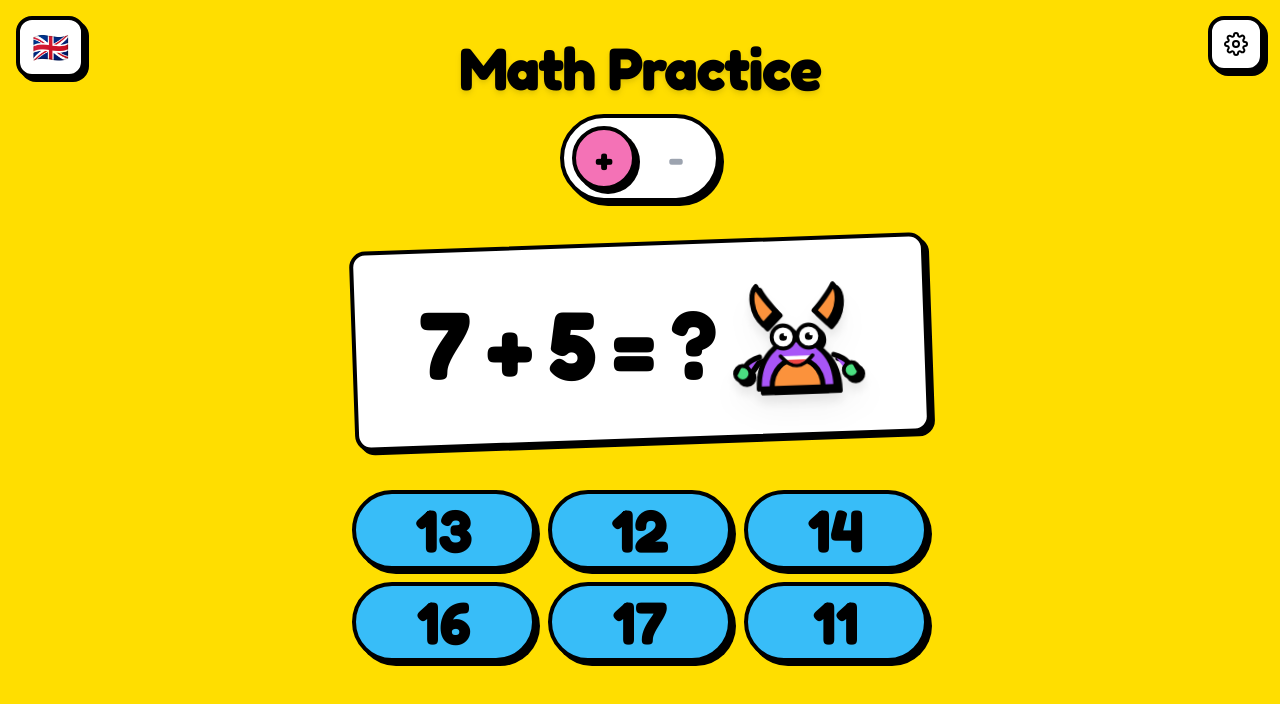
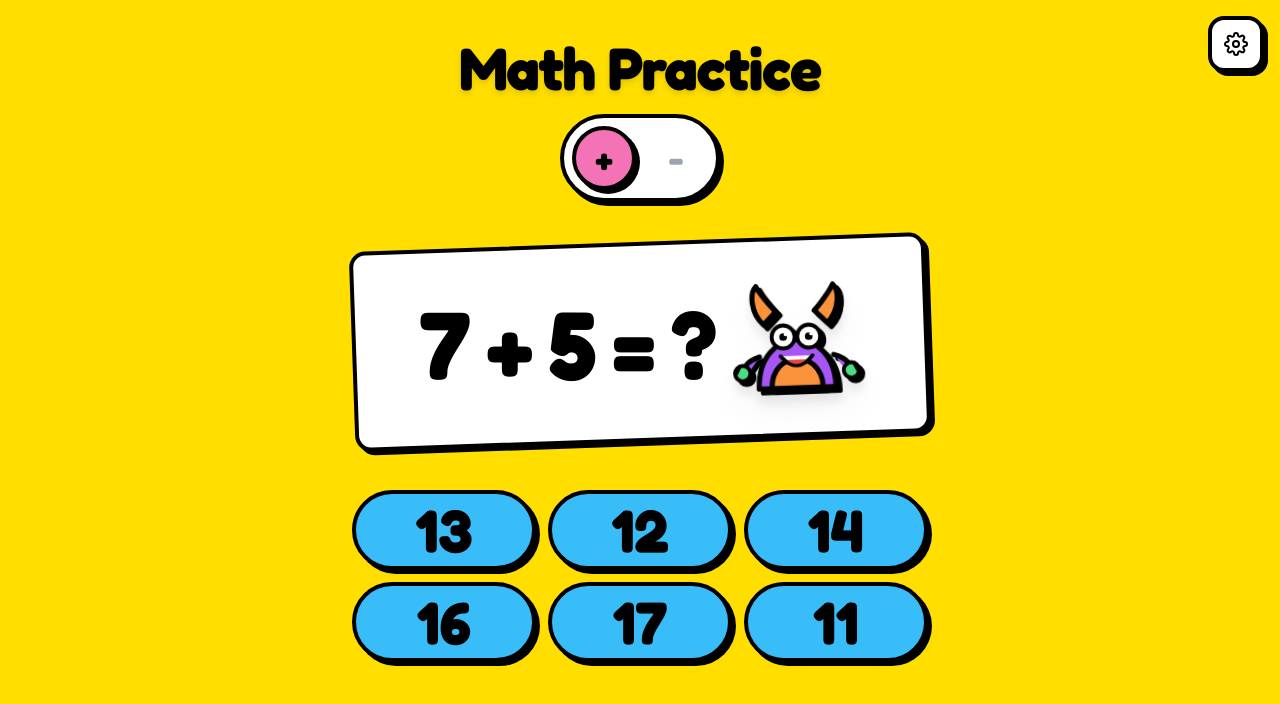
Before and after one commit to oerd/mate123, a Next.js app: page / in a window 1280 px wide. Shown: the top 704 px of the page. Built offline with nearby package versions, Linux system fonts and the light colour scheme.

Commit message:
feat: add browser language detection to LanguageProvider
- Removed deprecated LanguageSelector component and related logic
- Simplified language state management in Home component
- Updated Mascot.tsx comment for clarity

```diff
--- a/app/LanguageContext.tsx
+++ b/app/LanguageContext.tsx
@@ -15,8 +15,17 @@ const LanguageContext = createContext<LanguageContextType | undefined>(undefined
 export function LanguageProvider({ children }: Readonly<{ children: ReactNode }>) {
   const [language, setLanguageState] = useState<Language>(() => {
     if (typeof window === 'undefined') return 'en';
+
+    // If user has explicitly chosen a language, use that
     const saved = localStorage.getItem('math-practice:language') as Language | null;
-    return saved && VALID_LANGUAGES.includes(saved) ? saved : 'en';
+    if (saved && VALID_LANGUAGES.includes(saved)) return saved;
+
+    // Otherwise, detect from browser's accepted languages
+    for (const browserLang of navigator.languages ?? []) {
+      const code = browserLang.split('-')[0] as Language;
+      if (VALID_LANGUAGES.includes(code)) return code;
+    }
+    return 'en';
   });
 
   useEffect(() => {
--- a/app/components/Mascot.tsx
+++ b/app/components/Mascot.tsx
@@ -31,7 +31,7 @@ export const Mascot = ({ className = '', isAnimating = false, feedback = null }:
             aria-hidden="true"
             animate={getAnimationVariants()}
         >
-            {/* Cute Purple Monster SVG (Preferred Variant) */}
+            {/* Cute Purple Monster SVG */}
             <svg
                 viewBox="0 0 200 200"
                 fill="none"
--- a/app/page.tsx
+++ b/app/page.tsx
@@ -7,14 +7,13 @@ import { useTestParameters, Operation } from './TestParametersContext';
 import { translations } from './translations';
 import { SettingsIcon } from './components/SettingsIcon';
 import { OperationToggle } from './components/OperationToggle';
-import { LanguageSelector } from './components/LanguageSelector';
 import { generateProblem, generateAnswerOptions, isAnswerCorrect } from './utils/mathLogic';
 import { ProblemDisplay } from './components/ProblemDisplay';
 import { ResultGrid } from './components/ResultGrid';
 import confetti from 'canvas-confetti';
 
 export default function Home() {
-  const { language, setLanguage } = useLanguage();
+  const { language } = useLanguage();
   const { testParameters } = useTestParameters();
   const t = translations[language];
   const feedbackTimerRef = useRef<ReturnType<typeof setTimeout> | null>(null);
@@ -24,8 +23,7 @@ export default function Home() {
   const [showTooltip, setShowTooltip] = useState<boolean>(false);
   const [operation, setOperation] = useState<Operation>(testParameters.operations[0] || 'addition');
   const [problemSeed, setProblemSeed] = useState<number>(0);
-  const [showLanguageSelector, setShowLanguageSelector] = useState<boolean>(false);
-  const [languageTooltip, setLanguageTooltip] = useState<string | null>(null);
+
   const [selectedOptionValue, setSelectedOptionValue] = useState<number | null>(null);
   const [isMounted, setIsMounted] = useState(false);
 
@@ -100,31 +98,7 @@ export default function Home() {
     commitAnswer(option);
   }, [commitAnswer, isAnimating, feedback]);
 
-  const toggleLanguageSelector = () => {
-    setShowLanguageSelector(!showLanguageSelector);
-  };
 
-  useEffect(() => {
-    const handleClickOutside = (event: MouseEvent) => {
-      const target = event.target as HTMLElement;
-      if (showLanguageSelector && !target.closest('.language-selector-container')) {
-        setShowLanguageSelector(false);
-      }
-    };
-
-    const handleEscape = (event: KeyboardEvent) => {
-      if (showLanguageSelector && event.key === 'Escape') {
-        setShowLanguageSelector(false);
-      }
-    };
-
-    document.addEventListener('mousedown', handleClickOutside);
-    document.addEventListener('keydown', handleEscape);
-    return () => {
-      document.removeEventListener('mousedown', handleClickOutside);
-      document.removeEventListener('keydown', handleEscape);
-    };
-  }, [showLanguageSelector]);
 
   useEffect(() => {
     return () => {
@@ -141,38 +115,6 @@ export default function Home() {
 
   return (
     <div className="flex h-dvh flex-col items-center justify-center gap-2 sm:gap-4 p-4 sm:p-6 md:p-8 overflow-hidden bg-neo-yellow transition-colors duration-500">
-      <div className={`absolute top-4 left-4 transition-opacity duration-300 ${peripheralOpacity}`}>
-        <div className="relative language-selector-container">
-          <button
-            onClick={toggleLanguageSelector}
-            className="p-3 bg-white text-black border-4 border-black box-shadow-hard rounded-2xl hover:bg-gray-100 flex items-center justify-center"
-            aria-label={t.selectLanguage}
-            aria-expanded={showLanguageSelector}
-          >
-            <span className="text-3xl leading-none">
-              {language === 'en' ? '🇬🇧' :
-                language === 'de' ? '🇩🇪' :
-                  language === 'it' ? '🇮🇹' :
-                    language === 'fr' ? '🇫🇷' :
-                      language === 'sq' ? '🇦🇱' : '🌐'}
-            </span>
-          </button>
-
-          {showLanguageSelector && (
-            <div className="absolute left-0 top-full mt-2 p-3 bg-white border-4 border-black box-shadow-hard rounded-2xl z-20 language-selector-dropdown">
-              <LanguageSelector
-                language={language}
-                setLanguage={(lang) => {
-                  setLanguage(lang);
-                  setShowLanguageSelector(false);
-                }}
-                tooltip={languageTooltip}
-                setTooltip={setLanguageTooltip}
-              />
-            </div>
-          )}
-        </div>
-      </div>
 
       <div className={`absolute top-4 right-4 transition-opacity duration-300 ${peripheralOpacity}`}>
         <div className="relative">
```
